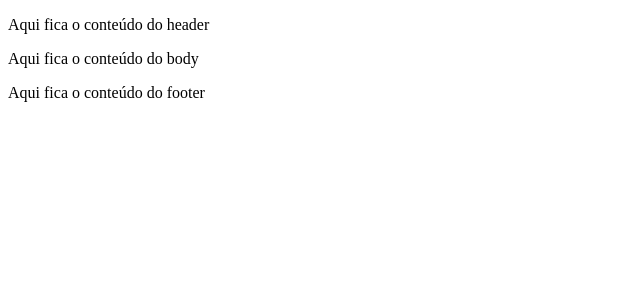
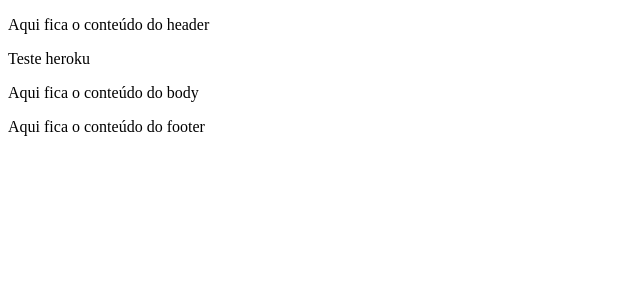
Before and after one commit to reimedeiros/agencialeva, an Angular app: page / in a window 1280 px wide. Shown: the top 300 px of the page, without its empty margins (0-640 px from the left). Built offline with nearby package versions, Linux system fonts and the light colour scheme.

Commit message:
Versionamento

```diff
--- a/src/app/app.module.ts
+++ b/src/app/app.module.ts
@@ -14,7 +14,7 @@ import { FooterComponent } from './footer/footer.component';
   ],
   imports: [
     BrowserModule,
-    AppRoutingModule
+    AppRoutingModule,
   ],
   providers: [],
   bootstrap: [AppComponent]
--- a/src/app/header/header.component.html
+++ b/src/app/header/header.component.html
@@ -1 +1,2 @@
 <p>Aqui fica o conteúdo do header</p>
+<p>Teste heroku</p>
--- a/src/polyfills.ts
+++ b/src/polyfills.ts
@@ -1,3 +1,7 @@
+/***************************************************************************************************
+ * Load `$localize` onto the global scope - used if i18n tags appear in Angular templates.
+ */
+import '@angular/localize/init';
 /**
  * This file includes polyfills needed by Angular and is loaded before the app.
  * You can add your own extra polyfills to this file.
```
Also changed, not shown: package.json (+5 -2 lines), 2 other files (tests, documents, lock files or other folders).
